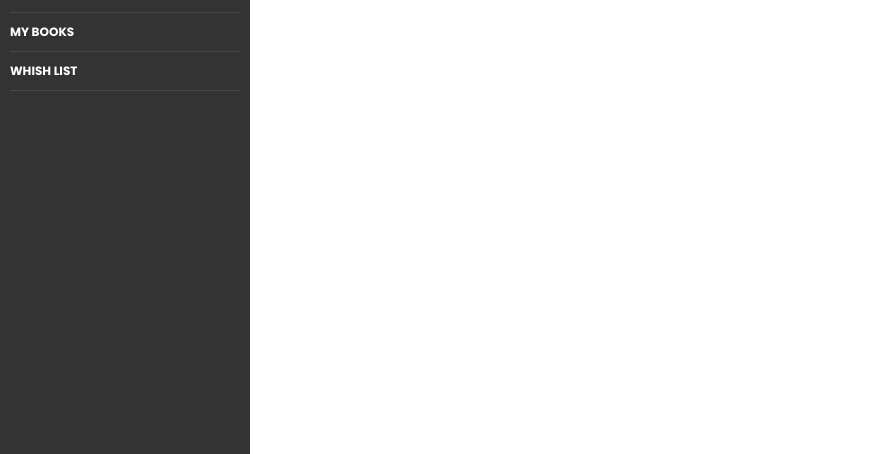
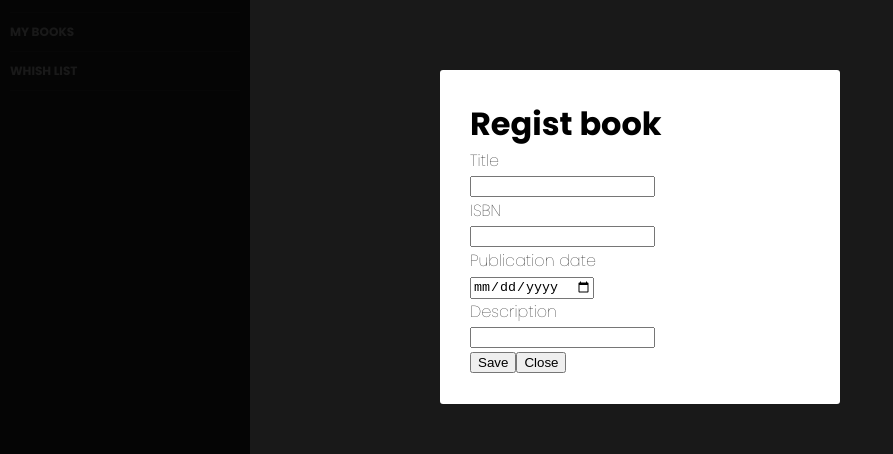
Before and after one commit to flowck/book-database__training, a React (Create React App) app: page / in a window 1280 px wide. Both pictures are taken after a click on the button "Add book". Shown: the part 163-617 px from the top of the page, without its empty margins (0-893 px from the left). Built offline with nearby package versions, Linux system fonts and the light colour scheme; no server answers.

Commit message:
feat: Toggle regist books modal

```diff
--- a/package.json
+++ b/package.json
@@ -16,6 +16,7 @@
     "react-scripts": "3.4.3",
     "redux": "^4.0.5",
     "redux-thunk": "^2.3.0",
+    "styled-components": "^5.2.0",
     "uuid": "^8.3.0"
   },
   "scripts": {
--- a/src/App.jsx
+++ b/src/App.jsx
@@ -3,27 +3,43 @@
  */
 import "./assets/css/App.scss";
 
-import React, { useEffect } from "react";
+import React, { useEffect, useState } from "react";
 import ListBooks from "./components/ListBooks/ListBooks";
-// import RegistBooks from "./components/RegistBooks";
 import Sidebar from "./components/Sidebar/Sidebar";
 import { connect } from "react-redux";
-// import {} from "./store/actions";
 import { getBooksRequest } from "./store/thunks";
+import RegistBooks from "./components/RegistBooks/RegistBooks";
 
 /**
  * Regist books
  */
 
 function App({ listBooks, books }) {
+  /**
+   * Get data
+   */
   useEffect(() => {
     listBooks();
-    console.log(books);
   }, [listBooks]);
+
+  /**
+   * State properties
+   */
+  const [registBooksModal, setRegistBooksModal] = useState(false);
+
+  /**
+   * Methods
+   */
+  const toggleRegistBooksModal = () => setRegistBooksModal(!registBooksModal);
 
   return (
     <div className="app-container">
-      <Sidebar></Sidebar>
+      <Sidebar onOpenModal={toggleRegistBooksModal}></Sidebar>
+
+      {registBooksModal ? (
+        <RegistBooks onCloseModal={toggleRegistBooksModal} />
+      ) : null}
+
       <div className="app-container__content">
         <ListBooks books={books}></ListBooks>
       </div>
--- a/src/components/ListBooks/ListBooks.jsx
+++ b/src/components/ListBooks/ListBooks.jsx
@@ -1,6 +1,6 @@
 import "./ListBooks.scss";
+import React from "react";
 import Book from "../Book/Book";
-import React, { useState } from "react";
 
 /**
  * ListBooks
@@ -8,7 +8,7 @@ import React, { useState } from "react";
  * @property {string} name - List name
  * @property {Component}
  */
-export default function ({ books, name }) {
+export default function ({ books }) {
   return (
     <>
       <h1 className="app-list-books__title">List books</h1>
--- /dev/null
+++ b/src/components/RegistBooks/RegistBooks.jsx
@@ -0,0 +1,76 @@
+/**
+ * Regist Books
+ */
+import Input from "../Input.jsx";
+import { connect } from "react-redux";
+import React, { useState } from "react";
+import { addBook } from "../../store/actions";
+import styled from "styled-components";
+
+const Container = styled.div`
+  top: 0;
+  left: 0;
+  width: 100%;
+  height: 100%;
+  display: flex;
+  position: absolute;
+  align-items: center;
+  justify-content: center;
+  background-color: rgba(0, 0, 0, 0.9);
+`;
+
+const ContainerContent = styled.div`
+  width: 400px;
+  padding: 30px;
+  border-radius: 3px;
+  background-color: #fff;
+`;
+
+const RegistBooks = ({ saveBook, onCloseModal }) => {
+  const [isbn, setIsbn] = useState("");
+  const [title, setTitle] = useState("");
+  const [description, setDescription] = useState("");
+  const [publicationDate, setPublicationDate] = useState("");
+
+  return (
+    <Container>
+      <ContainerContent>
+        <h1>Regist book</h1>
+
+        <Input label="Title" type="text" setValue={setTitle} />
+        <Input label="ISBN" type="text" setValue={setIsbn} />
+        <Input
+          label="Publication date"
+          type="date"
+          setValue={setPublicationDate}
+        />
+        <Input label="Description" type="text" setValue={setDescription} />
+
+        <div className="field">
+          <div className="control">
+            <button
+              className="button is-primary"
+              onClick={() =>
+                saveBook(title, isbn, publicationDate, description)
+              }
+            >
+              Save
+            </button>
+            <button onClick={onCloseModal}>Close</button>
+          </div>
+        </div>
+      </ContainerContent>
+    </Container>
+  );
+};
+
+/**
+ * Map dispatch to props
+ */
+const mapDispatchToProps = (dispatch) => {
+  return {
+    onAddingBook: (book) => addBook(book),
+  };
+};
+
+export default connect(null, mapDispatchToProps)(RegistBooks);
--- a/src/components/Sidebar/Sidebar.jsx
+++ b/src/components/Sidebar/Sidebar.jsx
@@ -5,20 +5,17 @@
 import "./Sidebar.scss";
 import React from "react";
 
-export default function Sidebar() {
+export default function Sidebar({ onOpenModal }) {
   return (
     <aside className="app-sidebar">
-      {/* APP NAME */}
       <div className="app-sidebar__logo">
         <h1>BOOKS DATABASE</h1>
       </div>
 
-      {/* ADD NEW */}
       <div className="app-sidebar__new">
-        <button>Add book</button>
+        <button onClick={onOpenModal}>Add book</button>
       </div>
 
-      {/* MENU */}
       <nav className="app-sidebar__nav">
         <ul>
           <li>My books</li>
```
Also changed, not shown: src/components/RegistBooks.jsx (deleted, +0 -53 lines), 1 other file (tests, documents, lock files or other folders).
